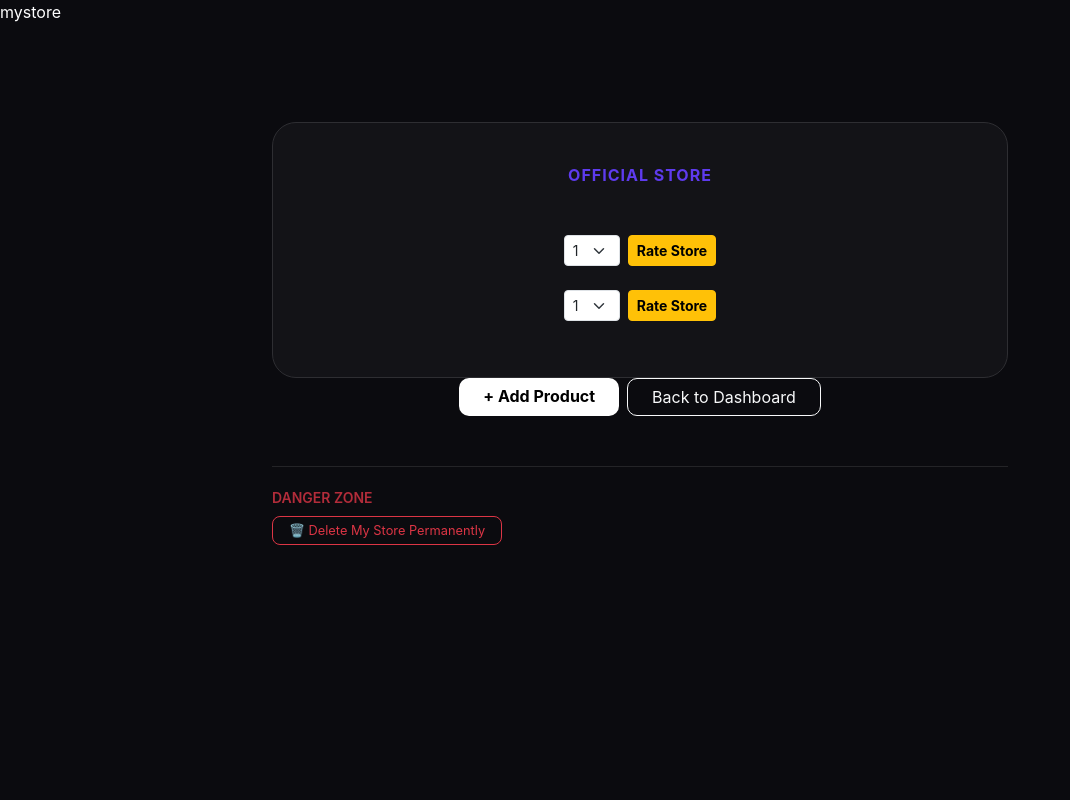
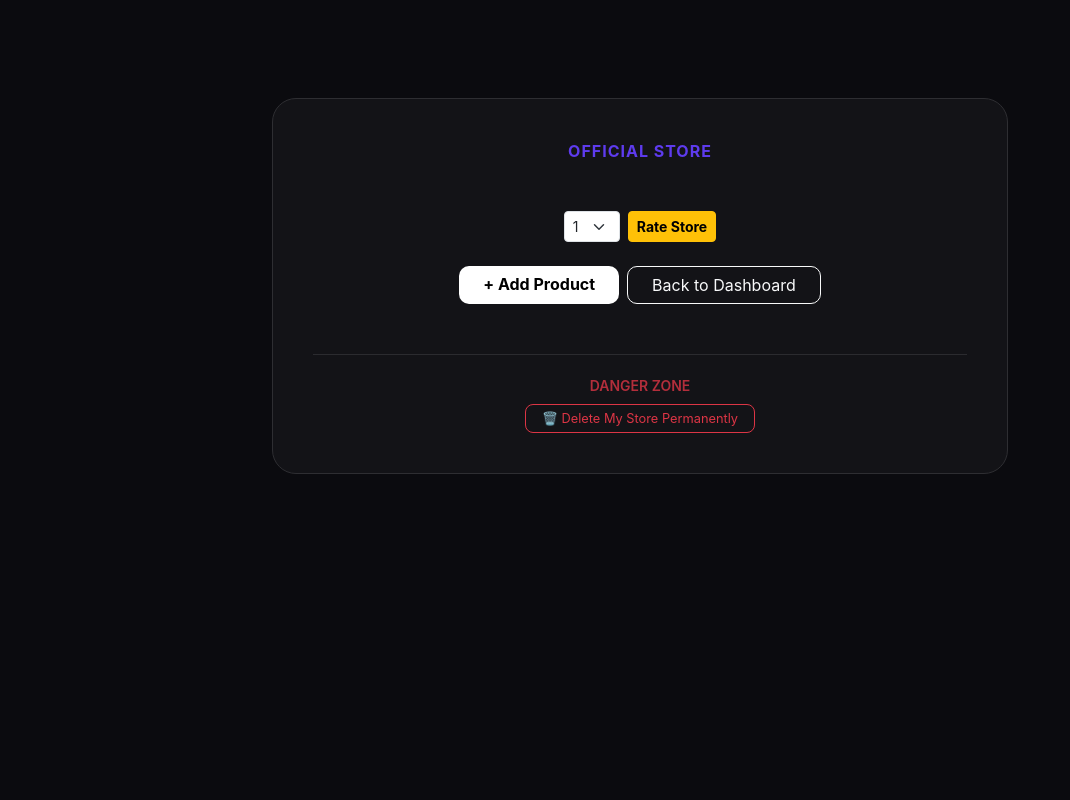
Before and after one commit to AreefHakim/G103, a Flask app: template templates/mystore.html in a window 1280 px wide. Shown: the whole page, without its empty margins (0-1070 px from the left). Run offline with Flask 3, Linux system fonts and the light colour scheme; the template is opened without the code that fills it, so the values that code supplies are empty.

Commit message:
Update mystore.html

```diff
--- a/templates/mystore.html
+++ b/templates/mystore.html
@@ -1,7 +1,3 @@
-mystore
-
-
-
 <!DOCTYPE html>
 <html lang="en">
 <head>
@@ -42,26 +38,8 @@ mystore
                     <span class="label-text">Official Store</span>
                     <h2 class="display-5 mt-2 mb-4">{{ store.name }}</h2>
                     <p class="description mb-5">{{ store.description }}</p>
+
                     <div class="mb-4">
-    <form method="POST"
-          action="{{ url_for('rate_store', store_id=store.id) }}"
-          class="d-flex justify-content-center align-items-center gap-2">
-
-        <select name="rating" class="form-select form-select-sm w-auto">
-            <option value="1">1</option>
-            <option value="2">2</option>
-            <option value="3">3</option>
-            <option value="4">4</option>
-            <option value="5">5</option>
-        </select>
-
-        <button type="submit"
-                class="btn btn-sm btn-warning fw-bold">
-            Rate Store
-        </button>
-    </form>
-</div>
-
                         <form method="POST"
                               action="{{ url_for('rate_store', store_id=store.id) }}"
                               class="d-flex justify-content-center align-items-center gap-2">
```
Lines whose indentation alone changed are shown as unchanged.
